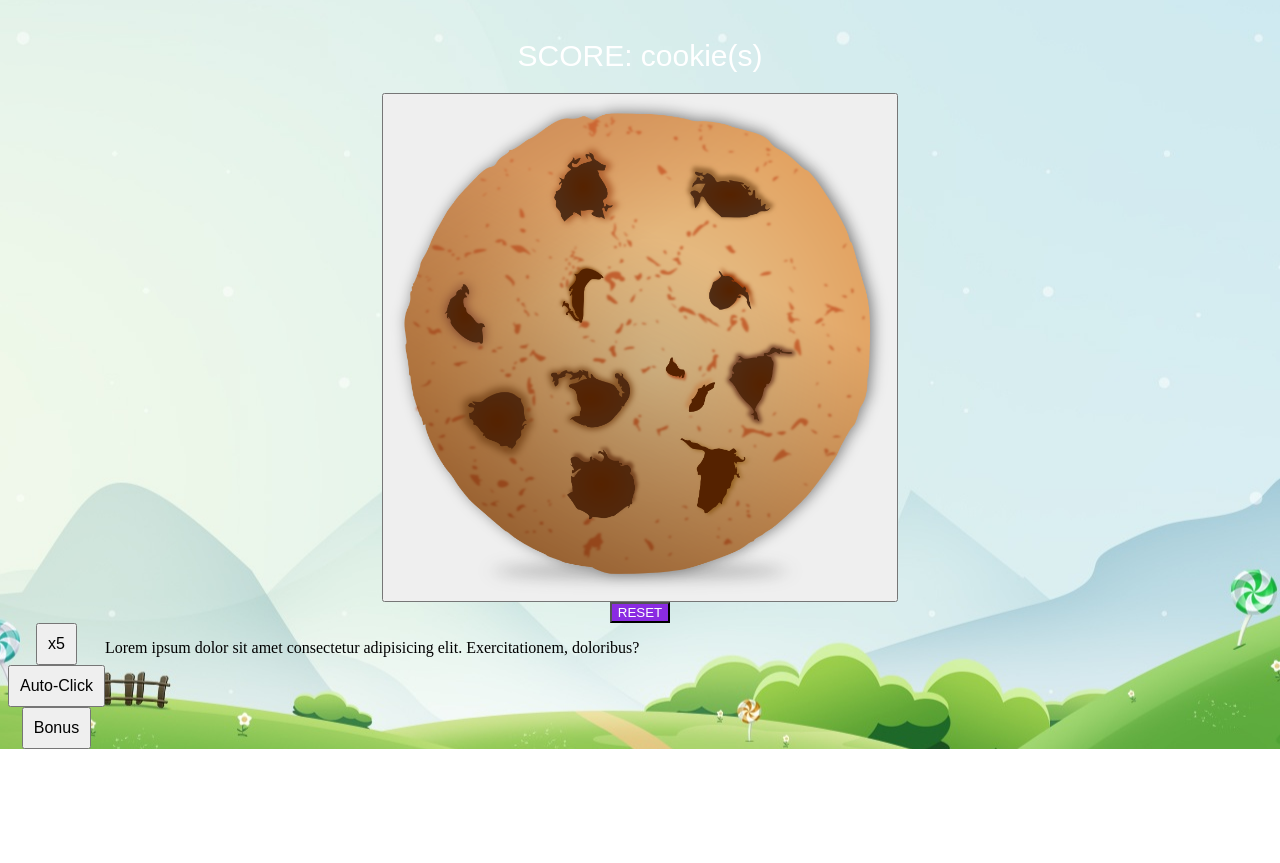
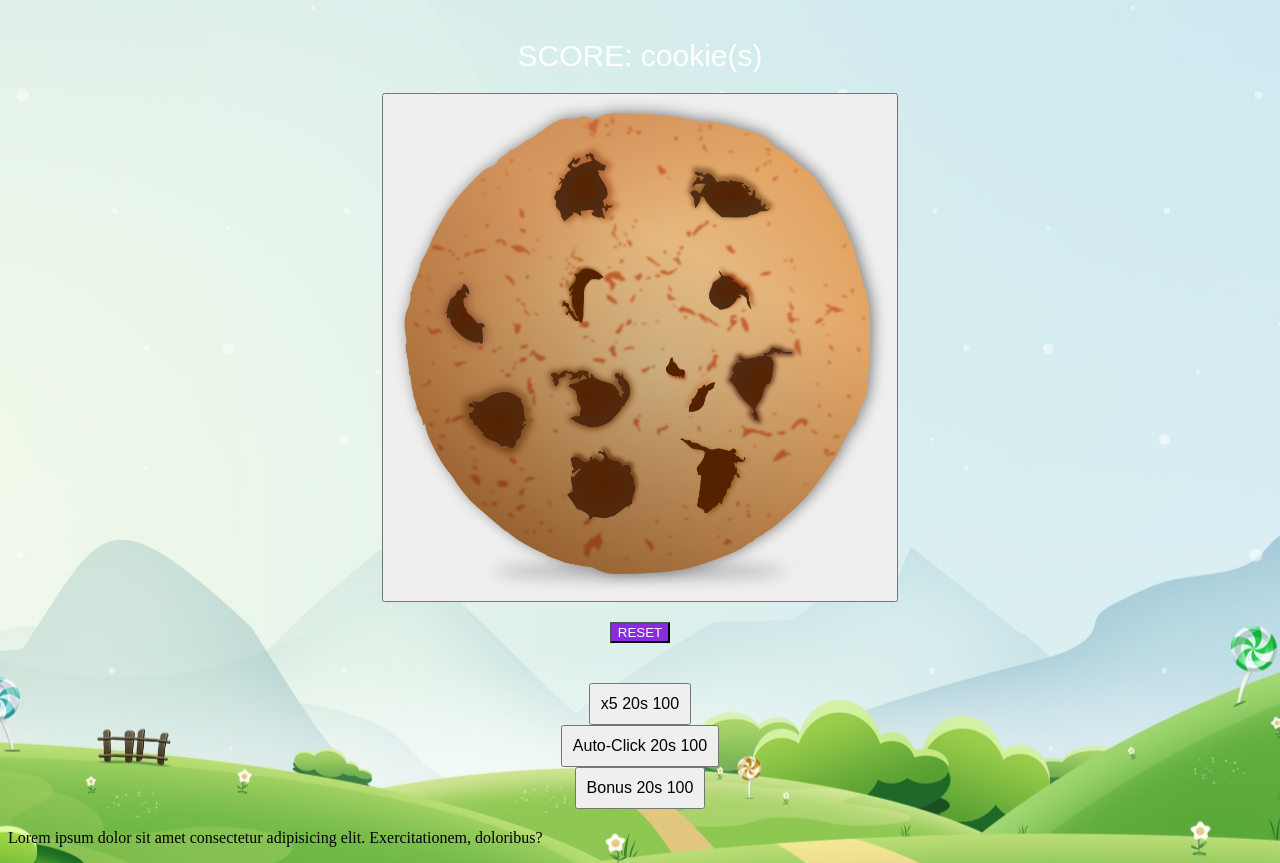
Before and after one commit to lalsdev/cookie-clicker, a plain HTML site: page index.html in a window 1280 px wide. Shown: the part 130-993 px from the top of the page. Before the commit the page ends 879 px from the top, so only its background shows below. Drawn offline with Linux system fonts and the light colour scheme.

Commit message:
add polishing

```diff
--- a/assets/css/style.css
+++ b/assets/css/style.css
@@ -28,12 +28,6 @@ article {
 
 }
 
-/*#cookie {
-    height:500px ;
-    width: 500px;
-}
-*/
-
 /* css du cookie a cliquer */
 #data-cookie-im {
     height:500px ;
@@ -41,6 +35,7 @@ article {
 }
 .third-row {
     align-content: center;
+    margin: 20px;
 }
 
 /* css du bouton reset */
@@ -51,10 +46,14 @@ article {
 }
 
 aside {
-    float: left;
     align-content: center;
     text-align: center;
-    float: left;
+}
+
+.flex-container {
+    display: flex;
+    justify-content: center;
+    margin: 20px;
 }
 
 .btn1 {
@@ -69,3 +68,10 @@ aside {
     font-size: 16px;
     padding: 10px;
 }
+
+@media (min-width: 600px){
+  .flex-container {
+    display: flex;
+    flex-direction: column;
+}
+}
--- a/index.html
+++ b/index.html
@@ -32,15 +32,30 @@
             </div>
         </article>
 
-        <aside>
+        <aside class="flex-container">
             <div>
-                <button class="btn1">x5</button>
+                <button class="btn1">x5
+                    <span>
+                        <span class="time">20s</span>
+                        <span clase="price">100</span>
+                    </span>
+                </button>
             </div>
             <div>
-                <button class="btn2">Auto-Click</button>
+                <button class="btn2">Auto-Click
+                    <span>
+                        <span class="time">20s</span>
+                        <span clase="price">100</span>
+                    </span>
+                </button>
             </div>
             <div>
-                <button class="btn3">Bonus</button>
+                <button class="btn3">Bonus
+                    <span>
+                        <span class="time">20s</span>
+                            <span clase="price">100</span>
+                        </span>
+                </button>
             </div>
         </aside>
 
```
